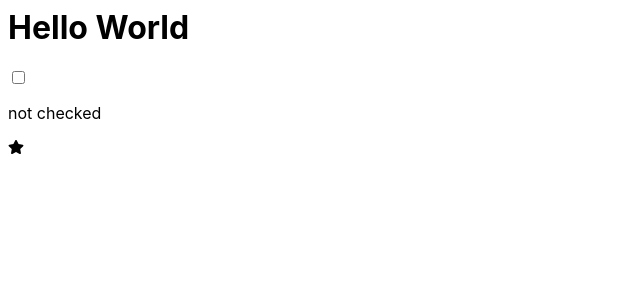
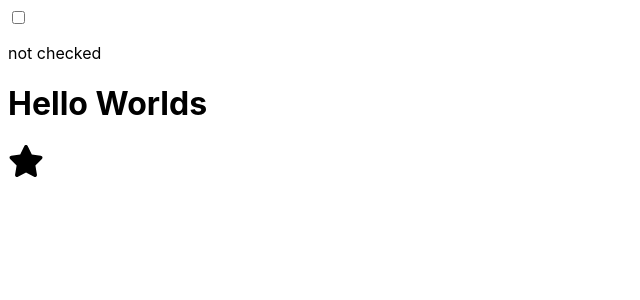
Before and after one commit to binarypsilocybin/react-hooks, a React (Create React App) app: page / in a window 1280 px wide. Shown: the top 300 px of the page, without its empty margins (0-640 px from the left). Built offline with nearby package versions, Linux system fonts and the light colour scheme.

Commit message:
5 files modified

```diff
--- a/src/App.js
+++ b/src/App.js
@@ -3,7 +3,7 @@ import React from 'react';
 export default function App() {
   return (
     <div className="App">
-      <h1>Hello World</h1>
+      <h1>Hello Worlds</h1>
     </div>
   );
 }
--- a/src/components/starRating.js
+++ b/src/components/starRating.js
@@ -1,6 +1,11 @@
 import React from 'react';
-import { FaStar } from 'react-icons/fa';
+import { FontAwesomeIcon } from '@fortawesome/react-fontawesome';
+import { faStar } from '@fortawesome/free-solid-svg-icons';
 
-export default function StarRating() {
-  return (<FaStar />)
+export default function StarRatings() {
+  return (
+    <h1>
+      <FontAwesomeIcon icon={faStar} />
+    </h1>
+  );
 }
--- a/src/index.js
+++ b/src/index.js
@@ -7,8 +7,8 @@ import App from './App.js';
 
 ReactDOM.render(
   <React.StrictMode>
+    <Input />
     <App />
-    <Input />
     <StarRatings />
   </React.StrictMode>,
   document.getElementById('root')
```
Also changed, not shown: package.json (+11 -3 lines), public/index.html (line endings or trailing spaces).
